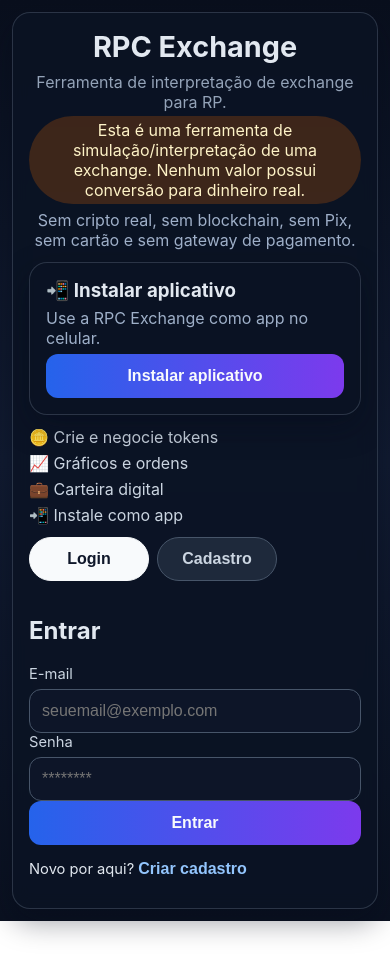
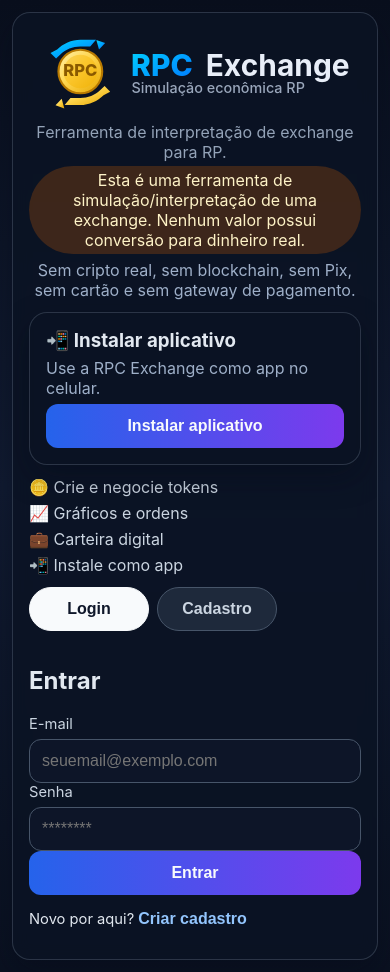
Before and after one commit to SamCherri/Uzumaki-Interprise, a React (Vite) app in the folder frontend/: page / in a window 390 px wide. Before the commit the page ends 921 px from the top, so only its background shows below. Built offline with nearby package versions, Linux system fonts and the light colour scheme; no server answers.

Commit message:
feat(frontend): aplica logo RPC em login e topo mobile

```diff
--- a/frontend/src/App.tsx
+++ b/frontend/src/App.tsx
@@ -262,7 +262,7 @@ export function App() {
       <main className="container auth-shell">
         <section className="card public-entry-card">
           <header className="public-entry-header">
-            <h1>RPC Exchange</h1>
+            <img className="brand-logo brand-logo-public" src="/branding/rpc-exchange-logo-horizontal.svg" alt="RPC Exchange" loading="eager" decoding="async" />
             <p className="subtitle">Ferramenta de interpretação de exchange para RP.</p>
             <p className="warning">Esta é uma ferramenta de simulação/interpretação de uma exchange. Nenhum valor possui conversão para dinheiro real.</p>
             <p className="info-text">Sem cripto real, sem blockchain, sem Pix, sem cartão e sem gateway de pagamento.</p>
@@ -323,7 +323,7 @@ export function App() {
           <button className="hamburger-button mobile-only" type="button" aria-label="Abrir menu" onClick={() => setIsGlobalDrawerOpen(true)}>☰</button>
           <div className="mobile-topbar-title">
             <span className="mobile-topbar-badge">Simulação RP</span>
-            <h1>RPC Exchange</h1>
+            <img className="brand-logo brand-symbol mobile-topbar-brand" src="/branding/rpc-exchange-symbol.svg" alt="RPC Exchange" loading="eager" decoding="async" />
             <p className="subtitle">Simulação econômica RP</p>
           </div>
           <button className="button-danger small-button desktop-only" onClick={handleLogout}>
--- a/frontend/src/styles.css
+++ b/frontend/src/styles.css
@@ -853,3 +853,30 @@ input[type="checkbox"] {
   .order-book-table { font-size: .82rem; }
   .order-book-table th { font-size: .7rem; }
 }
+
+.brand-logo {
+  display: block;
+  width: 100%;
+  max-width: 280px;
+  height: auto;
+  object-fit: contain;
+}
+
+.brand-logo-public {
+  margin: 0 auto;
+  max-width: min(100%, 320px);
+}
+
+.brand-symbol {
+  max-width: 56px;
+}
+
+.mobile-topbar-brand {
+  margin: 2px auto 0;
+}
+
+@media (min-width: 720px) {
+  .mobile-topbar-brand {
+    max-width: 64px;
+  }
+}
```
